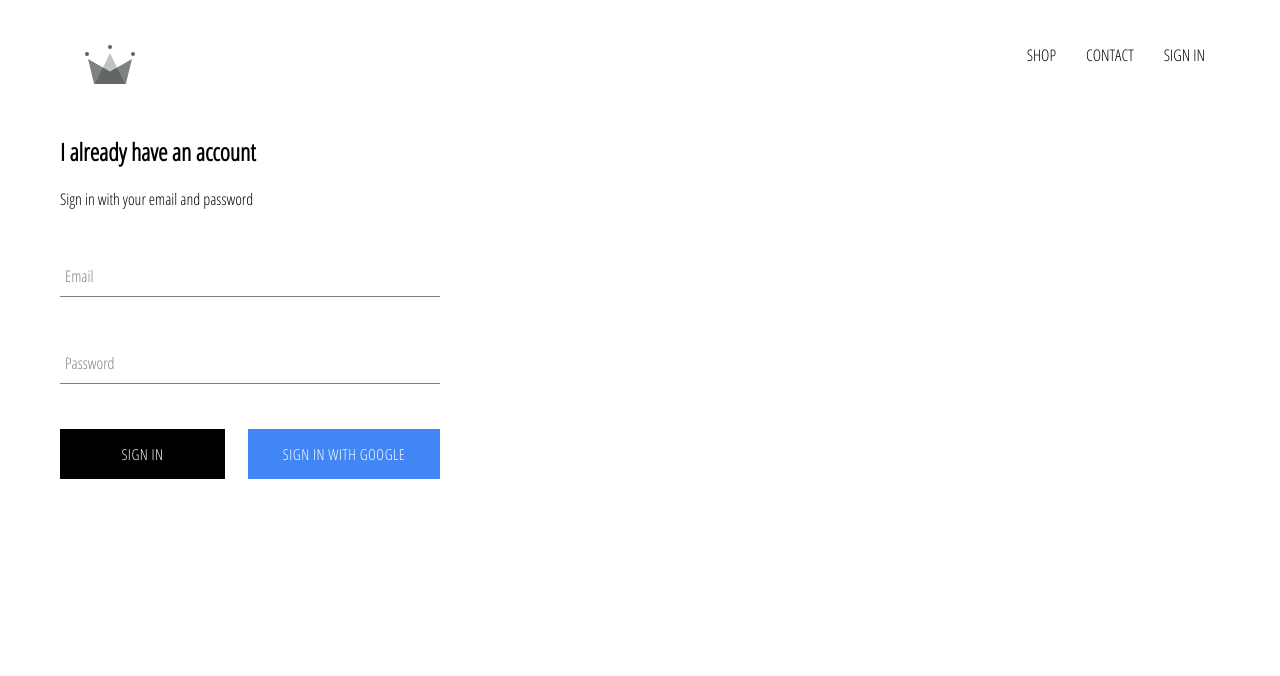
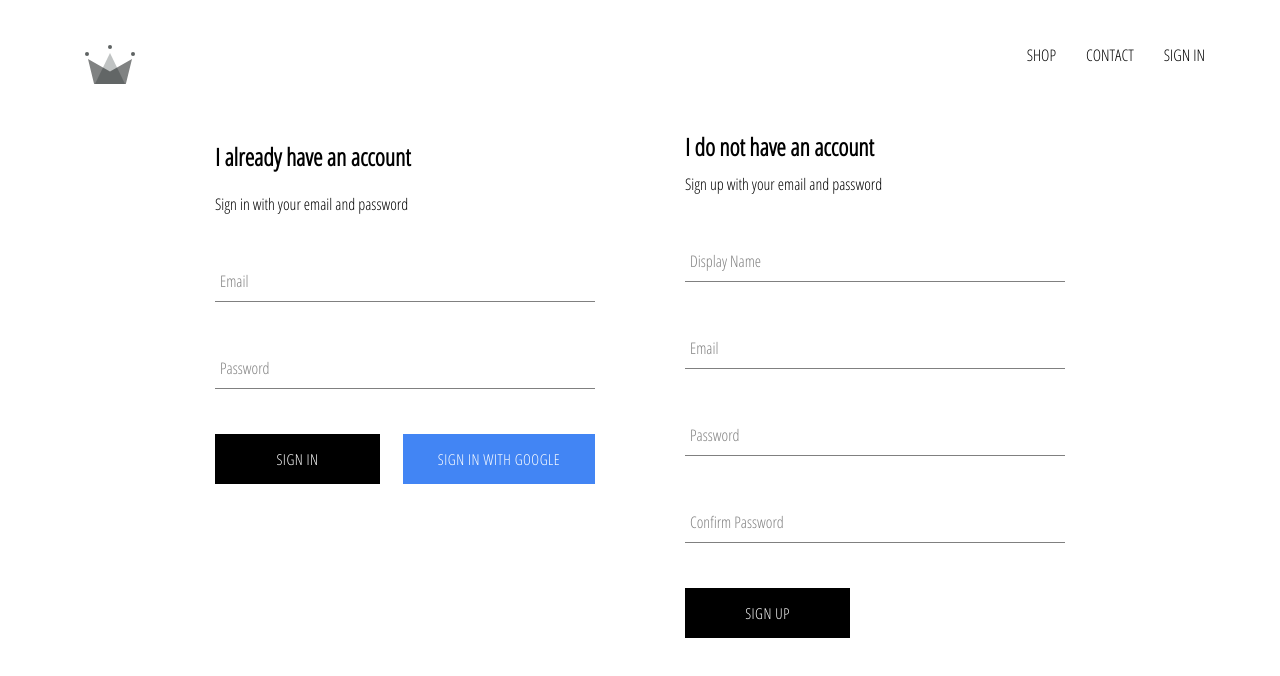
Before and after one commit to tmelucci/clothing-sales, a React (Create React App) app: page /signin in a window 1280 px wide. Shown: the top 676 px of the page. Built offline with nearby package versions, Linux system fonts and the light colour scheme; no server answers.

Commit message:
Added sign-up component to sign-in-and-sign-up page and added some basic styling

```diff
--- a/src/pages/sign-in-and-sign-up/sign-in-and-sign-up.component.jsx
+++ b/src/pages/sign-in-and-sign-up/sign-in-and-sign-up.component.jsx
@@ -1,12 +1,14 @@
 import React from 'react';
 
 import SignIn from '../../components/sign-in/sign-in.component';
+import SignUp from '../../components/sign-up/sign-up.component';
 
 import './sign-in-and-sign-up.styles.scss';
 
 const SignInAndSignUpPage = () => (
     <div className='sign-in-and-sign-up'>
         <SignIn />
+        <SignUp />
     </div>
 );
 
--- a/src/pages/sign-in-and-sign-up/sign-in-and-sign-up.styles.scss
+++ b/src/pages/sign-in-and-sign-up/sign-in-and-sign-up.styles.scss
@@ -0,0 +1,6 @@
+.sign-in-and-sign-up {
+    width: 850px;
+    display: flex;
+    justify-content: space-between;
+    margin: 30px auto;
+}
```
